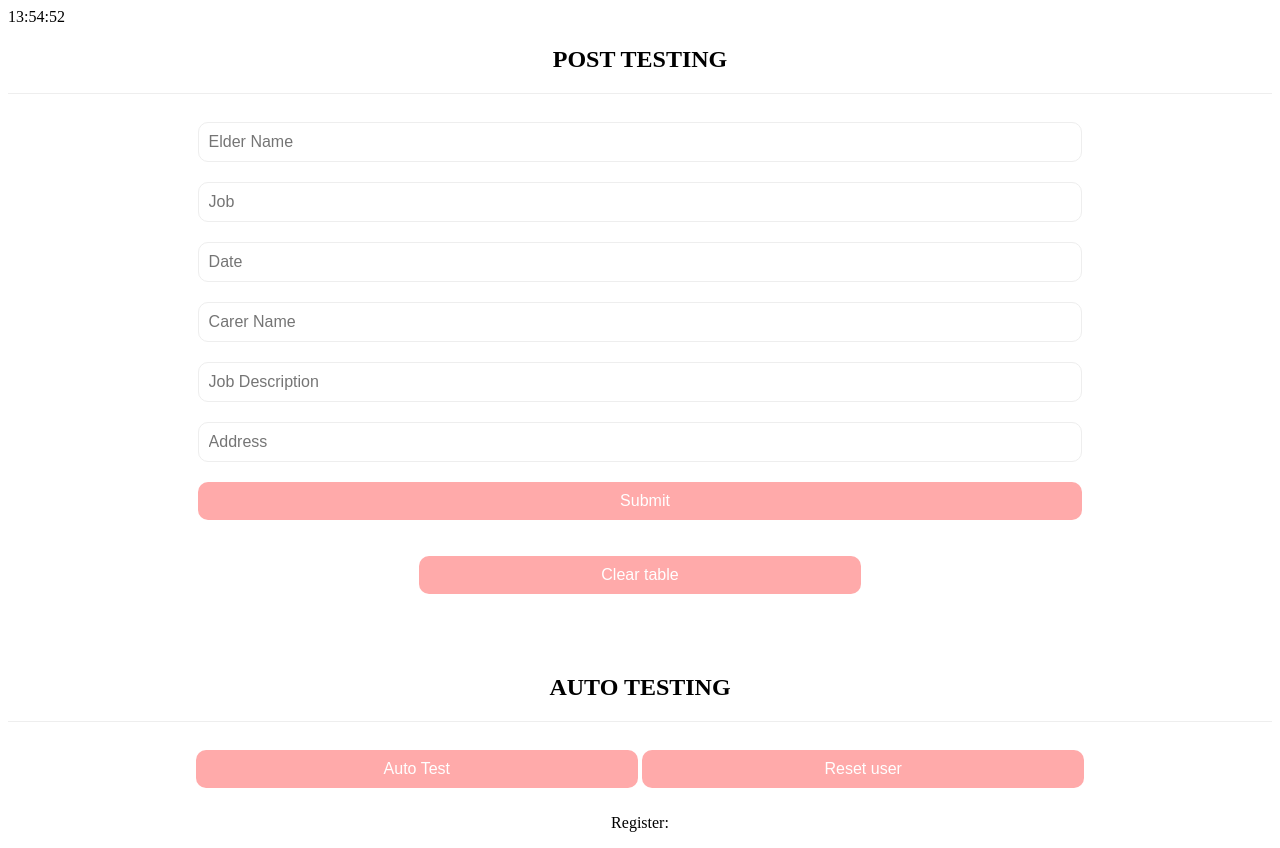
After one commit to bomxacalaka/collab_ws, a PHP site: page /tests.php in a window 1280 px wide. The commit adds this page. Run offline with PHP 8.4, Linux system fonts and the light colour scheme.

Commit message:
files for website
updating files

```diff
--- /dev/null
+++ b/SPEC5/tests.php
@@ -0,0 +1,328 @@
+<!--
+  This file is part of a group work from 5CS024/UM1: Collaborative Development (Wolverhampton City Campus), by:
+  Petronela Lazar, Yousef Bin Madi, Stephen Worrall, Joshua Hipkiss, Daniele Pistilli, Swopnil Sapkota, Jorge Eduardo Dal Santo Caetano.
+  Year - 2023
+
+
+  This file is used for testing checkin.php
+  it will ease on the testing and developing of the API to login and register
+  User and passwords are arbitrary but version and mode must match to select the right function to run.
+  At the moment the only version available is 0.0.0 which will return a default user, hashed password, and message as a json
+  While no version results in only a string of message to return(that being the first ever version)
+  Option determines wheather to parse those user and password details to a login function or register function
+  Login function will check for existing user and then check its password and return a message with login details
+  Register will check for existing user and add it to the database in case it's available and return a message with login details
+-->
+<?php
+echo date("H:i:s");
+?>
+
+<html>
+  <!-- STYLING -->
+<style>
+input[type=text] {
+  border: 1px solid #eee;
+  border-radius: 10px;
+  font-size: 16px;
+  padding: 10px 0px 10px 10px;
+  margin: 10px 0px 10px 0px;
+  -webkit-transition: width 0.4s ease-in-out;
+  transition: width 0.4s ease-in-out;
+  width: 70%;
+}
+
+input[type=submit]:hover
+{
+  background-color: #ffcccc;
+  width: 100%;
+}
+
+input[type=submit] {
+  background-color: #ffaaaa;
+  border: none;
+  border-radius: 10px;
+  color: white;
+  cursor: pointer;
+  font-size: 16px;
+  padding: 10px 0px 10px 10px;
+  margin: 10px 0px 10px 0px;
+  -webkit-transition: width 0.4s ease-in-out;
+  transition: width 0.4s ease-in-out;
+  width: 70%;
+}
+
+.button {
+  background-color: #ffaaaa;
+  border: none;
+  border-radius: 10px;
+  color: white;
+  cursor: pointer;
+  font-size: 16px;
+  padding: 10px 0px 10px 10px;
+  margin: 10px 0px 10px 0px;
+  -webkit-transition: width 0.4s ease-in-out;
+  transition: width 0.4s ease-in-out;
+  width: 35%;
+}
+
+
+input[type=title] {
+  font-size: 20px;
+  padding: 10px 0px 10px 10px;
+  margin: 10px 0px 10px 0px;
+  -webkit-transition: width 0.4s ease-in-out;
+  transition: width 0.4s ease-in-out;
+  width: 70%;
+}
+
+.center {
+  text-align: center;
+}
+
+
+.btn-group button {
+  color: white; /* White text */
+  padding: 10px 24px; /* Some padding */
+  cursor: pointer; /* Pointer/hand icon */
+  float: middle; /* Float the buttons side by side */
+}
+
+/* Clear floats (clearfix hack) */
+.btn-group:after {
+  content: "";
+  clear: both;
+  display: table;
+}
+
+.btn-group button:not(:last-child) {
+  border-right: none; /* Prevent double borders */
+}
+
+/* Add a background color on hover */
+.btn-group button:hover {
+  background-color: #ffcccc;
+  width: 40%;
+}
+
+.btnwar-group button:hover {
+  background-color: #ff0000;
+  width: 40%;
+}
+
+</style>
+<body>
+
+<!-- $elder_name = $_POST['elder_name'];
+    $job = $_POST['job'];
+    $date = $_POST['date'];
+    $carer_name = $_POST['carer_name'];
+    $job_description = $_POST['job_description'];
+    $address = $_POST['address']; -->
+
+
+<!-- FORM FOR POST -->
+<br>
+<div class="center">
+<form method="post" action="https://9e0d-134-220-251-92.eu.ngrok.io/add_job.php">
+  <div class="center" style="border-bottom:1px solid #eee;">
+    <h2>POST TESTING</h2>
+  </div><br>
+  <input type="text" placeholder="Elder Name" name="elder_name"><br>
+  <input type="text" placeholder="Job" name="job"><br>
+  <input type="text" placeholder="Date" name="date"><br>
+  <input type="text" placeholder="Carer Name" name="carer_name"><br>
+  <input type="text" placeholder="Job Description" name="job_description"><br>
+  <input type="text" placeholder="Address" name="address"><br>
+  <input type="submit">
+</form>
+
+<!-- CLEAR TABLE BUTTON -->
+<div class="btn-group btnwar-group">
+<button class="button" onclick="clearTable()">Clear table</button>
+  </div>
+  <p id="deleteoutcome"></p>
+
+
+  <!-- AUTO TESTING ZONE -->
+<div class="center" style="border-bottom:1px solid #eee;">
+    <h2 style="padding: 50px 0px 0px 0px">AUTO TESTING</h2>
+  </div><br>
+
+  <div class="btn-group">
+<button class="button" onclick="autoTest()">Auto Test</button>
+<button class="button" id="reset" onclick="resetTest()">Reset user</button>
+  </div>
+
+
+<p id="outcome"></p>
+
+
+<p id="add job">Register: </p>
+<!-- <p id="login test">Login: </p>
+<p id="version test">Version: </p>
+<p id="mode test">Option: </p> -->
+</div>
+
+<script>
+// sorry for not documenting this, it's just a quick test to see if the API works
+// it will send a forms as a post to add_job.php...
+// and will display the json result in the html page
+
+function clearTable() {
+  // pop warning message with input for password
+
+  // let password = prompt("Password needed to clear table.")
+  let password = "hardcodedpassword"
+
+  if (password) {
+    // delete table
+    if (fetch("https://9e0d-134-220-251-92.eu.ngrok.io/clear_jobs_table.php",
+      {
+        method: "POST",
+        headers: {'Content-Type':'application/x-www-form-urlencoded'},
+        body: "password=" + password
+      }
+      ).then((response) => response.json())
+  .then((data) => {
+    document.getElementById("deleteoutcome").innerHTML = data.message;
+  })
+  .catch((error) => {
+    console.error("Error:", error);
+  })
+  ){
+    document.getElementById("deleteoutcome").innerHTML = data.message + "2";
+  }
+
+  } else {
+    document.getElementById("deleteoutcome").innerHTML = data.message + "3";
+  }
+}
+
+// example of JSON data tasks with list of tasks
+// [{"task":"task1","task":"task2","task":"task3"}]
+
+function resetTest(){
+  document.getElementById("outcome").innerHTML = "";
+fetch("https://9e0d-134-220-251-92.eu.ngrok.io/get_jobs.php")
+  .then((response) => response.json())
+  .then((data) => {
+    document.getElementById("outcome").innerHTML = data.jobs[0].tasks;
+    // data.jobs[0].tasks = JSON.parse(data.jobs[0].tasks);
+  })
+  .catch((error) => {
+    console.error("Error:", error);
+  });
+}
+
+function autoTest() {
+
+  document.getElementById("register test").innerHTML = "Register: ";
+  document.getElementById("login test").innerHTML = "Login: ";
+  document.getElementById("version test").innerHTML = "Version: ";
+  document.getElementById("mode test").innerHTML = "Option: ";
+
+// check to see if the p is empty
+if (document.getElementById("login test").innerHTML == document.getElementById("login test").textContent) {
+
+  let successCount = 0;
+  const dataRegister =
+"user=test1&" +
+"password=test1&" +
+"version=0.0.0&" +
+"mode=register";
+
+fetch("https://7d75-134-220-250-238.eu.ngrok.io/checkin.php", {
+  method: "POST", // or 'PUT'
+  headers: {'Content-Type':'application/x-www-form-urlencoded'}, // this line is important, if this content-type is not set it wont work
+    body: dataRegister
+})
+  .then((response) => response.json())
+  .then((data) => {
+    console.log("Success:", data);
+    document.getElementById("register test").innerHTML =
+    document.getElementById("register test").textContent + "<br>" + dataRegister + "<br>" + JSON.stringify(data) + "<br>";
+
+  })
+  .catch((error) => {
+    console.error("Error:", error);
+  });
+
+
+
+
+  const dataLogin =
+"user=test1&" +
+"password=test1&" +
+"version=0.0.0&" +
+"mode=login";
+
+fetch("https://7d75-134-220-250-238.eu.ngrok.io/checkin.php", {
+  method: "POST", // or 'PUT'
+  headers: {'Content-Type':'application/x-www-form-urlencoded'}, // this line is important, if this content-type is not set it wont work
+    body: dataLogin
+})
+  .then((response) => response.json())
+  .then((data) => {
+    console.log("Success:", data);
+    document.getElementById("login test").innerHTML =
+    document.getElementById("login test").textContent + "<br>" + dataLogin + "<br>" + JSON.stringify(data) + "<br>";
+  })
+  .catch((error) => {
+    console.error("Error:", error);
+  });
+
+
+
+const dataVersion =
+"user=test1&" +
+"password=test1&" +
+"version=0.0.kek&" +
+"mode=login";
+
+fetch("https://7d75-134-220-250-238.eu.ngrok.io/checkin.php", {
+  method: "POST", // or 'PUT'
+  headers: {'Content-Type':'application/x-www-form-urlencoded'}, // this line is important, if this content-type is not set it wont work
+    body: dataVersion
+})
+  .then((response) => response.json())
+  .then((data) => {
+    console.log("Success:", data);
+    document.getElementById("version test").innerHTML =
+    document.getElementById("version test").textContent + "<br>" + dataVersion + "<br>" + JSON.stringify(data) + "<br>";
+  })
+  .catch((error) => {
+    console.error("Error:", error);
+  });
+
+
+const dataOption =
+"user=test1&" +
+"password=test1&" +
+"version=0.0.0&" +
+"mode=wrongOption";
+
+fetch("https://7d75-134-220-250-238.eu.ngrok.io/checkin.php", {
+  method: "POST", // or 'PUT'
+  headers: {'Content-Type':'application/x-www-form-urlencoded'}, // this line is important, if this content-type is not set it wont work
+    body: dataOption
+})
+  .then((response) => response.json())
+  .then((data) => {
+    console.log("Success:", data);
+    document.getElementById("mode test").innerHTML =
+    document.getElementById("mode test").textContent + "<br>" + dataOption + "<br>" + JSON.stringify(data) + "<br>";
+  })
+  .catch((error) => {
+    console.error("Error:", error);
+  });
+}
+
+// if (successCount == 4) {
+//   document.getElementById("outcome").innerHTML = "All tests passed";
+// } else {
+//   document.getElementById("outcome").innerHTML = successCount + "/4 tests passed";
+// }
+}
+</script>
+</body>
+</html>
```
Also changed, not shown: SPEC5/add_job.php (+6 -5 lines), SPEC5/edit_job.php (+5 -4 lines).
